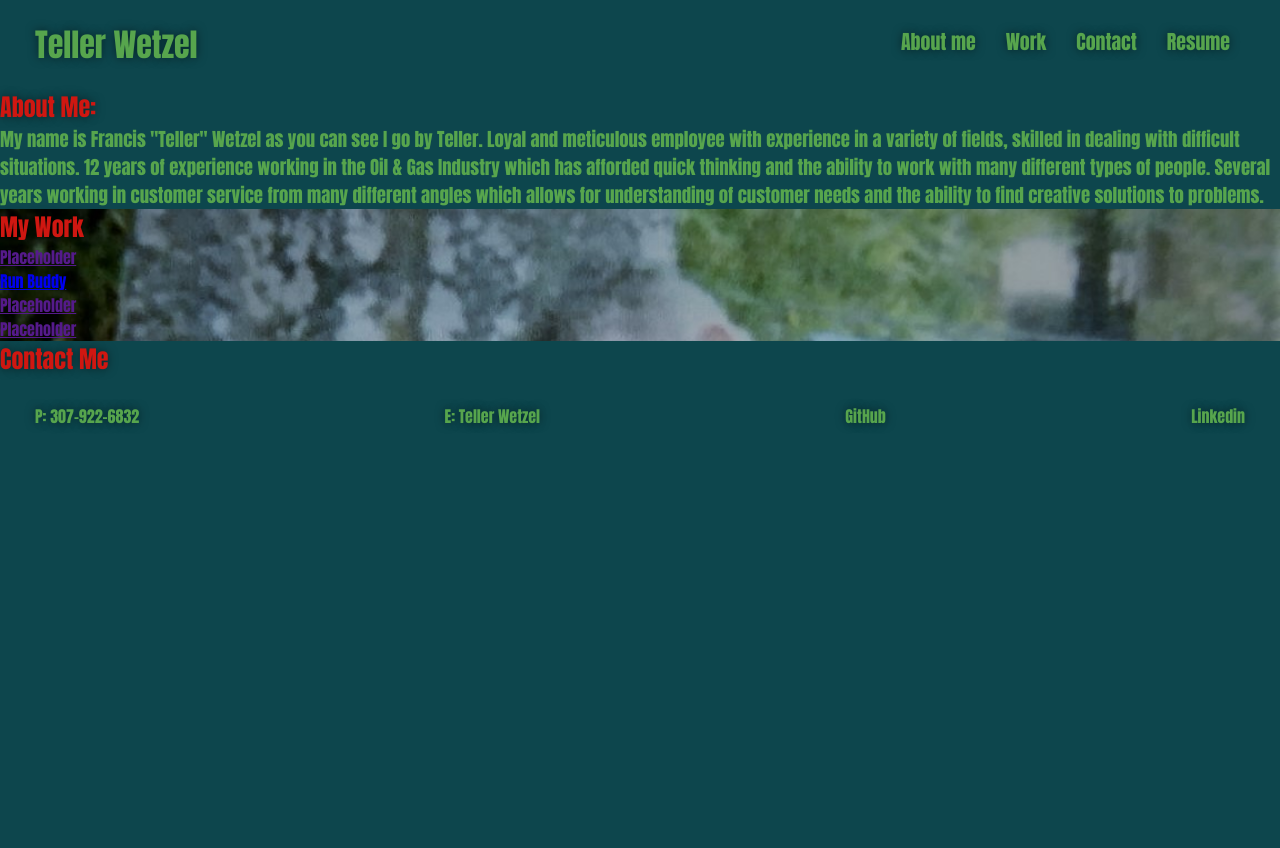
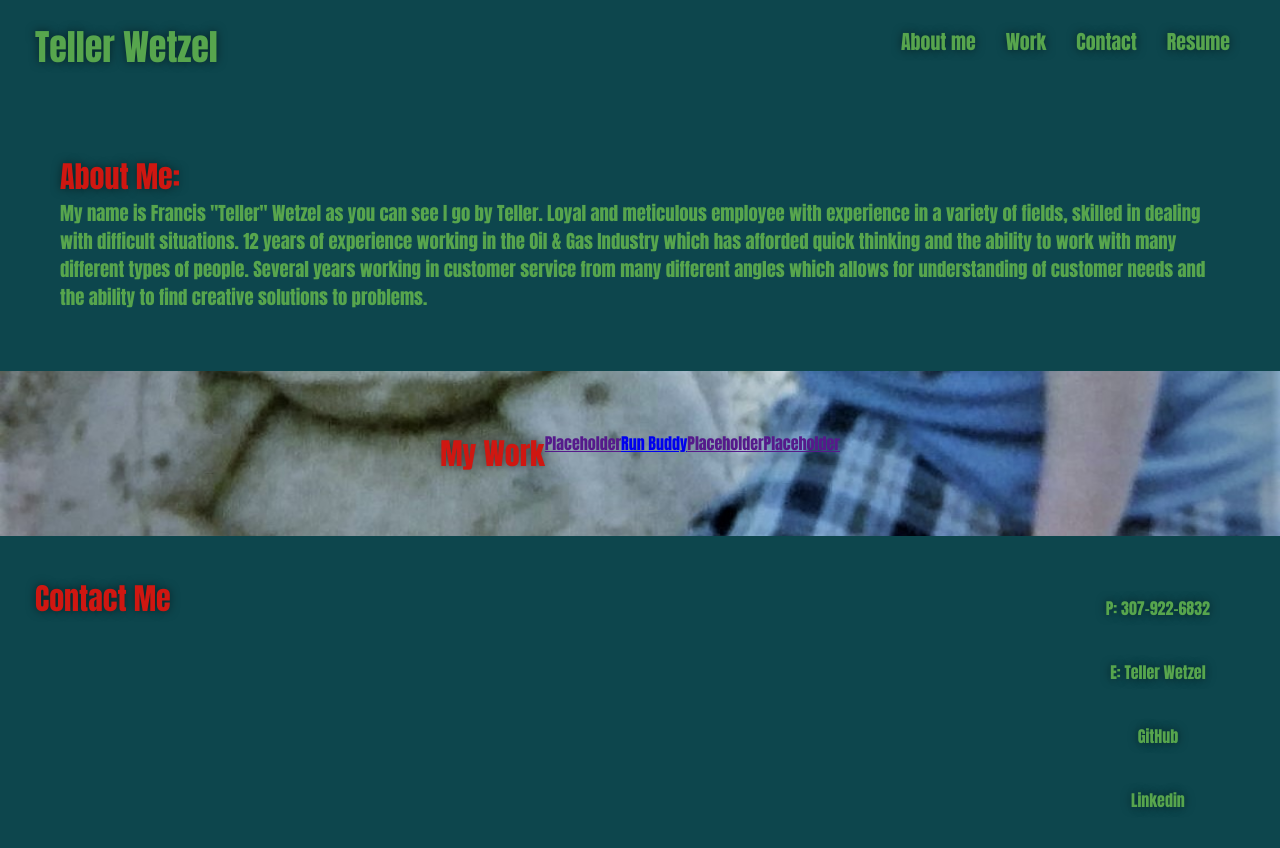
Before and after one commit to Teller35/professional-portfolio, a plain HTML site: page index.html in a window 1280 px wide. Before the commit the page ends 800 px from the top, so only its background shows below. Drawn offline with Linux system fonts and the light colour scheme.

Commit message:
added more css and class tags

```diff
--- a/assests/css/style.css
+++ b/assests/css/style.css
@@ -24,7 +24,15 @@ header {
     text-shadow: 0 0 10px rgba(0,0,0,0.5);
 }
 
-header a, footer a {
+header h1 {
+    font-weight: bold;
+    font-size: 36px;
+    color: var(--secondary-color);
+    margin: 0;
+    text-shadow: 0 0 10px rgba(0,0,0,0.5);
+}
+
+header a {
     text-decoration: none;
     color: var(--secondary-color);
 }
@@ -32,13 +40,15 @@ header a, footer a {
 h2 {
     color: var(--tertiary-color);
     text-shadow: 0 0 10px rgba(0,0,0,0.5);
+    font-size: 30px;
+    margin: 0;
 }
 
-header nav, footer nav {
+header nav  {
     margin: 7px 0;
 }
 
-header nav ul, footer nav ul {
+header nav ul  {
     display: flex;
     flex-wrap: wrap;
     justify-content: space-between;
@@ -53,22 +63,45 @@ header nav ul li a, header nav ul li a {
     text-shadow: 0 0 10px rgba(0,0,0,0.5);
 }
 
-header nav ul li a:hover, footer nav ul li a:hover {
+header nav ul li a:hover {
     background: var(--tertiary-color);
     color: var(--secondary-color);
     border-radius: 15px;
     text-shadow: none;
 }
 
+footer {
+    background: var(--primary-color);
+    width: 100%;
+    padding: 40px 35px;
+    display: flex;
+    justify-content: space-between;
+    flex-wrap: wrap;
+}
+
+
 footer a {
+    line-height: 1.5;
     padding: 20px 35px;
     display: flex;
     justify-content: space-around;
     flex-wrap: wrap;
     text-shadow: 0 0 10px rgba(0,0,0,0.5);
+    color: var(--secondary-color);
+    text-decoration: none;
+}
+
+section {
+    padding: 60px;
 }
 /* Intro styling */
 .hero {
     background-image: url('../images/Me\ at\ the\ zoo.JPG');
     background-size: cover;
+    background-attachment: fixed;
+    background-position: 80%;
+    display: flex;
+    justify-content: center;
+    flex-wrap: wrap;
+    align-items: flex-start;
 }
--- a/index.html
+++ b/index.html
@@ -9,9 +9,7 @@
 <body>
     <!-- navagation-->
     <header>
-        <h1>
-             <a href="index.html">Teller Wetzel</a>
-        </h1>
+        <h1>Teller Wetzel</h1>
         <nav>
             <ul>
             <li>
@@ -55,22 +53,12 @@
     <!-- Footer/Contact Me Section -->
     <footer id="my-contact">
         <h2>Contact Me</h2>
-        <nav>
-            <ul>
-            <li>
+        <article>
             <a href="307-922-6832">P: 307-922-6832</a>
-            </li>
-            <li>
             <a href="@tellerwetzel@yahoo.com">E: Teller Wetzel</a>
-            </li>
-            <li>
             <a href="https:www.github.com/Teller35">GitHub</a>
-            </li>
-            <li>
             <a href="https://www.linkedin.com/in/francis-wetzel-075778207/">Linkedin</a>
-            </li>
-        </ul>
-        </nav>
+        </article>
     </footer>
 </body>
 </html>
```
